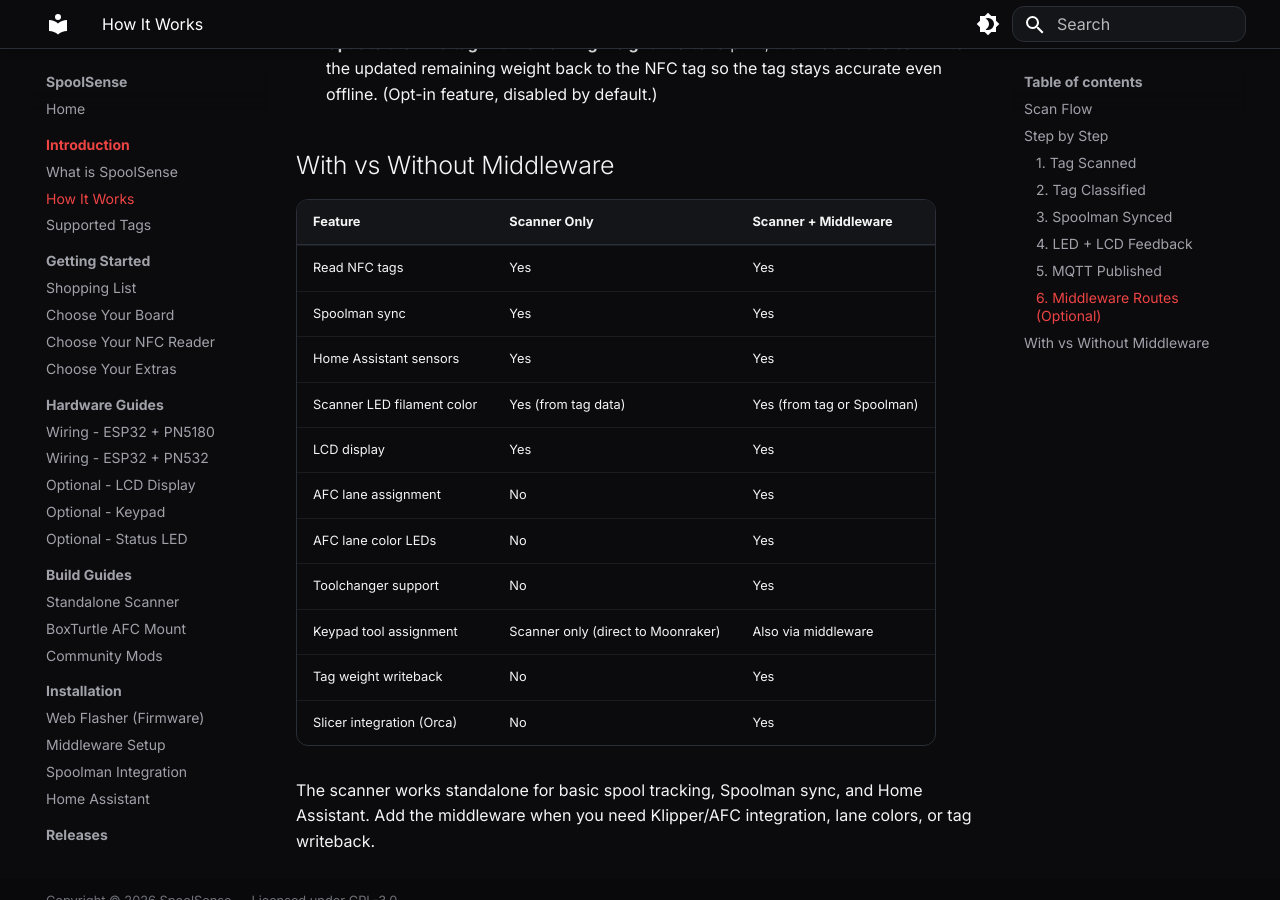
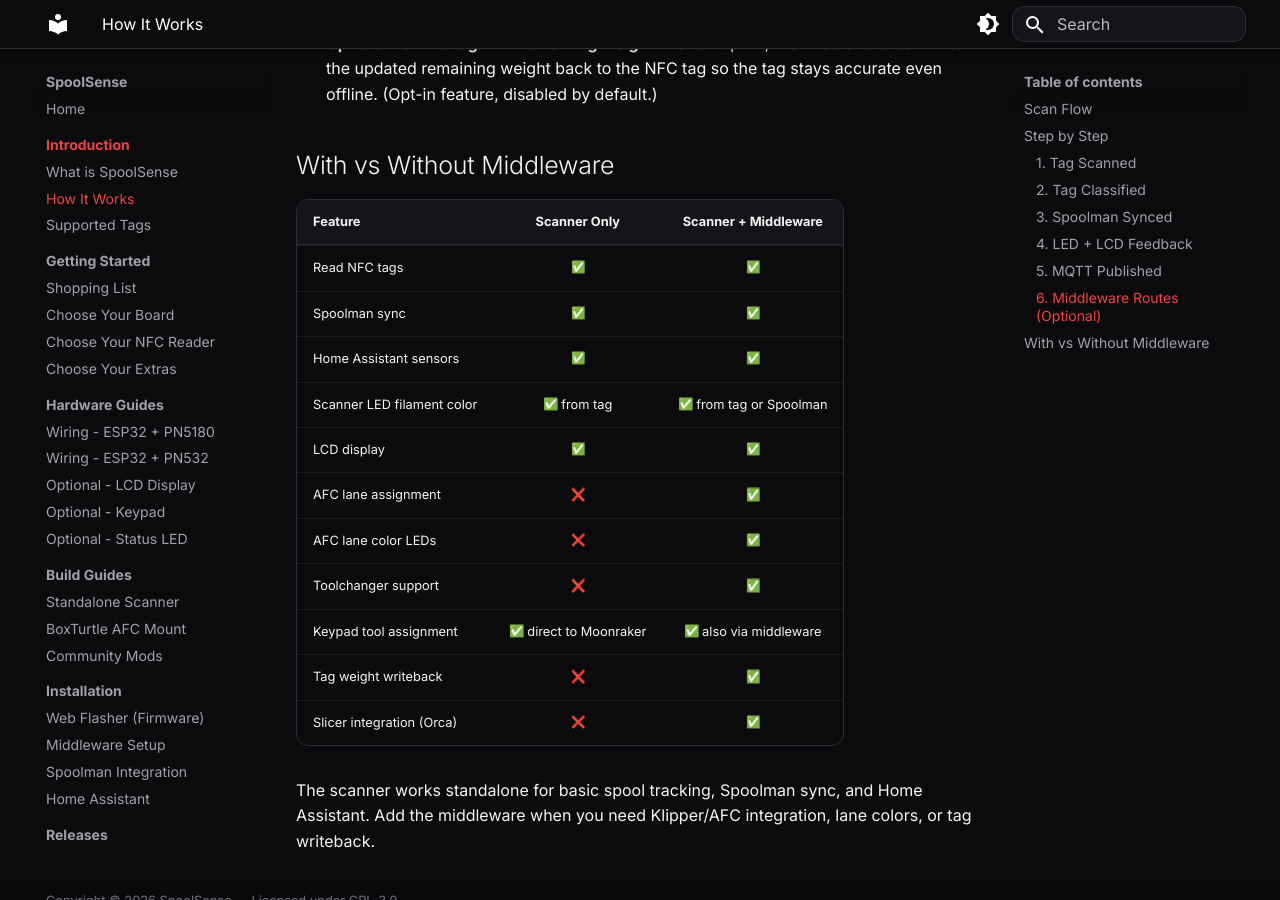
Before and after one commit to SpoolSense/spoolsense.org, an MkDocs documentation site: the page built from docs/intro/how-it-works.md, in a window 1280 px wide and 900 px high, scrolled down 2603 px. Built offline with MkDocs 1.6.1 and Material for MkDocs 9.7.7, drawn with Linux system fonts in a browser that asks for light colours; emoji names are drawn with the system emoji font.

Commit message:
docs: add checkmark/cross icons to middleware comparison table

```diff
--- a/docs/intro/how-it-works.md
+++ b/docs/intro/how-it-works.md
@@ -77,17 +77,17 @@ If running the middleware on your Klipper host, it receives the MQTT scan event
 ## With vs Without Middleware
 
 | Feature | Scanner Only | Scanner + Middleware |
-|---------|-------------|---------------------|
-| Read NFC tags | Yes | Yes |
-| Spoolman sync | Yes | Yes |
-| Home Assistant sensors | Yes | Yes |
-| Scanner LED filament color | Yes (from tag data) | Yes (from tag or Spoolman) |
-| LCD display | Yes | Yes |
-| AFC lane assignment | No | Yes |
-| AFC lane color LEDs | No | Yes |
-| Toolchanger support | No | Yes |
-| Keypad tool assignment | Scanner only (direct to Moonraker) | Also via middleware |
-| Tag weight writeback | No | Yes |
-| Slicer integration (Orca) | No | Yes |
+|---------|:---:|:---:|
+| Read NFC tags | :white_check_mark: | :white_check_mark: |
+| Spoolman sync | :white_check_mark: | :white_check_mark: |
+| Home Assistant sensors | :white_check_mark: | :white_check_mark: |
+| Scanner LED filament color | :white_check_mark: from tag | :white_check_mark: from tag or Spoolman |
+| LCD display | :white_check_mark: | :white_check_mark: |
+| AFC lane assignment | :x: | :white_check_mark: |
+| AFC lane color LEDs | :x: | :white_check_mark: |
+| Toolchanger support | :x: | :white_check_mark: |
+| Keypad tool assignment | :white_check_mark: direct to Moonraker | :white_check_mark: also via middleware |
+| Tag weight writeback | :x: | :white_check_mark: |
+| Slicer integration (Orca) | :x: | :white_check_mark: |
 
 The scanner works standalone for basic spool tracking, Spoolman sync, and Home Assistant. Add the middleware when you need Klipper/AFC integration, lane colors, or tag writeback.
--- a/mkdocs.yml
+++ b/mkdocs.yml
@@ -51,6 +51,9 @@ markdown_extensions:
   - attr_list
   - md_in_html
   - tables
+  - pymdownx.emoji:
+      emoji_index: !!python/name:material.extensions.emoji.twemoji
+      emoji_generator: !!python/name:material.extensions.emoji.to_svg
   - toc:
       permalink: true
 
```
